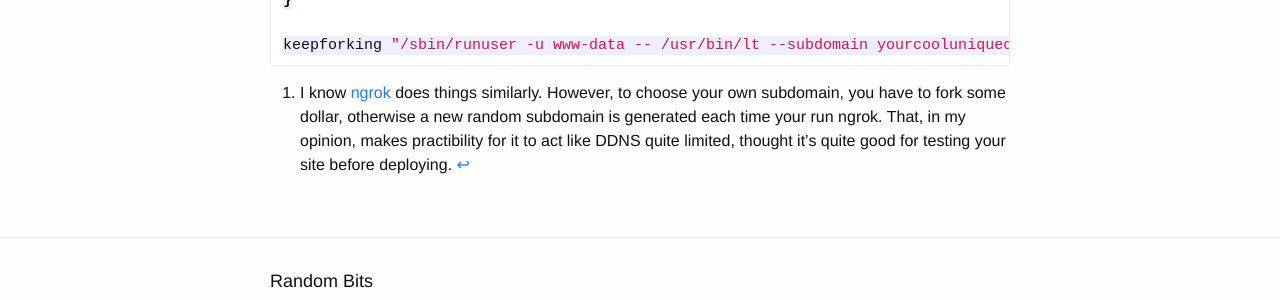
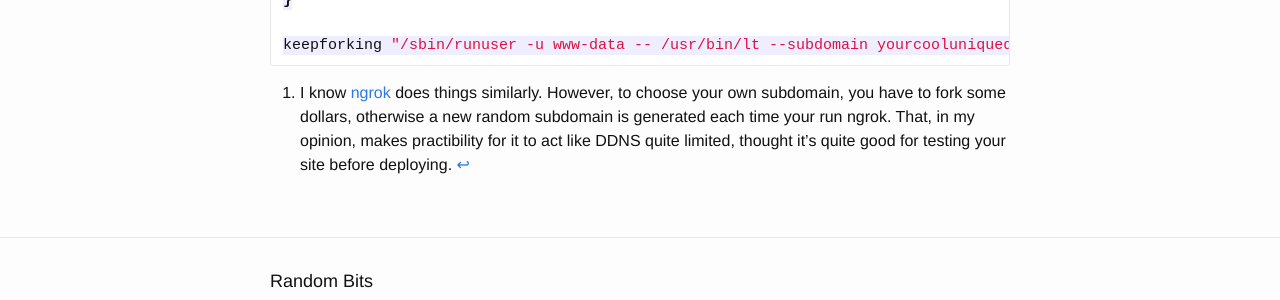
Before and after one commit to houtianze/houtianze.github.io, a Jekyll site: the page built from _posts/2017-01-22-ddns-alternative.markdown, in a window 1280 px wide. Shown: the part 1109-1409 px from the top of the page. Built offline with Jekyll 4.4.1, drawn with Linux system fonts in a browser that asks for light colours.

```diff
--- a/_posts/2017-01-22-ddns-alternative.markdown
+++ b/_posts/2017-01-22-ddns-alternative.markdown
@@ -39,4 +39,4 @@ keepforking() {
 keepforking "/sbin/runuser -u www-data -- /usr/bin/lt --subdomain yourcooluniquedomain --port 80" 5m
 ~~~
 
-[^1]: I know [ngrok](https://ngrok.com/) does things similarly. However, to choose your own subdomain, you have to fork some dollar, otherwise a new random subdomain is generated each time your run ngrok. That, in my opinion, makes practibility for it to act like DDNS quite limited, thought it's quite good for testing your site before deploying.
+[^1]: I know [ngrok](https://ngrok.com/) does things similarly. However, to choose your own subdomain, you have to fork some dollars, otherwise a new random subdomain is generated each time your run ngrok. That, in my opinion, makes practibility for it to act like DDNS quite limited, thought it's quite good for testing your site before deploying.
```
Also changed, not shown: _posts/2017-03-08-xclip-xsel-on-yum-centos-redhat.markdown (added, +17 -0 lines).
